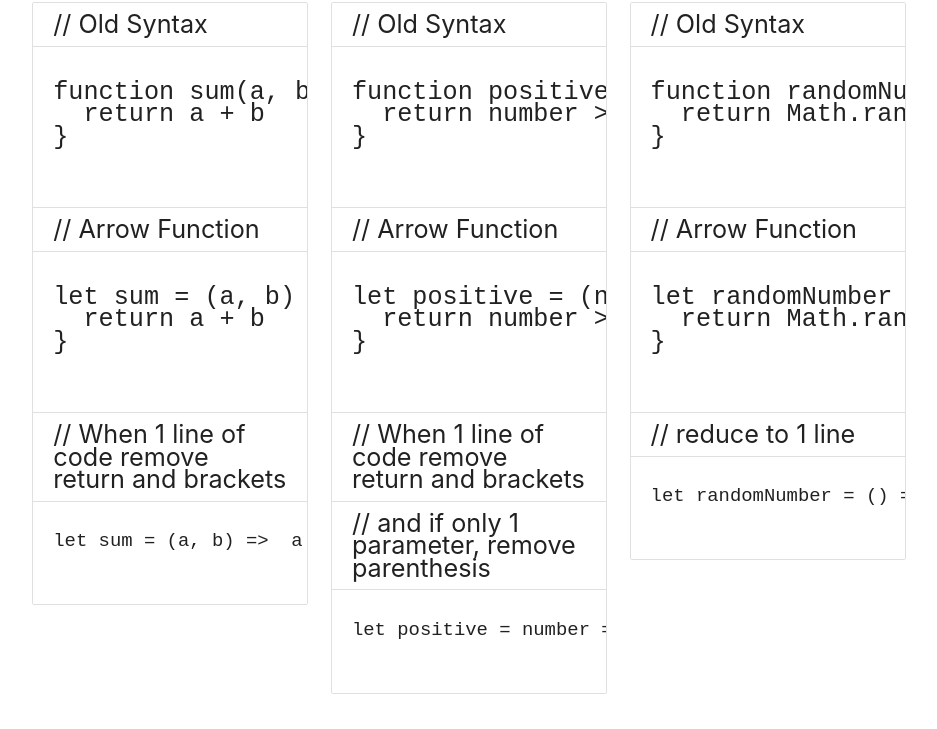
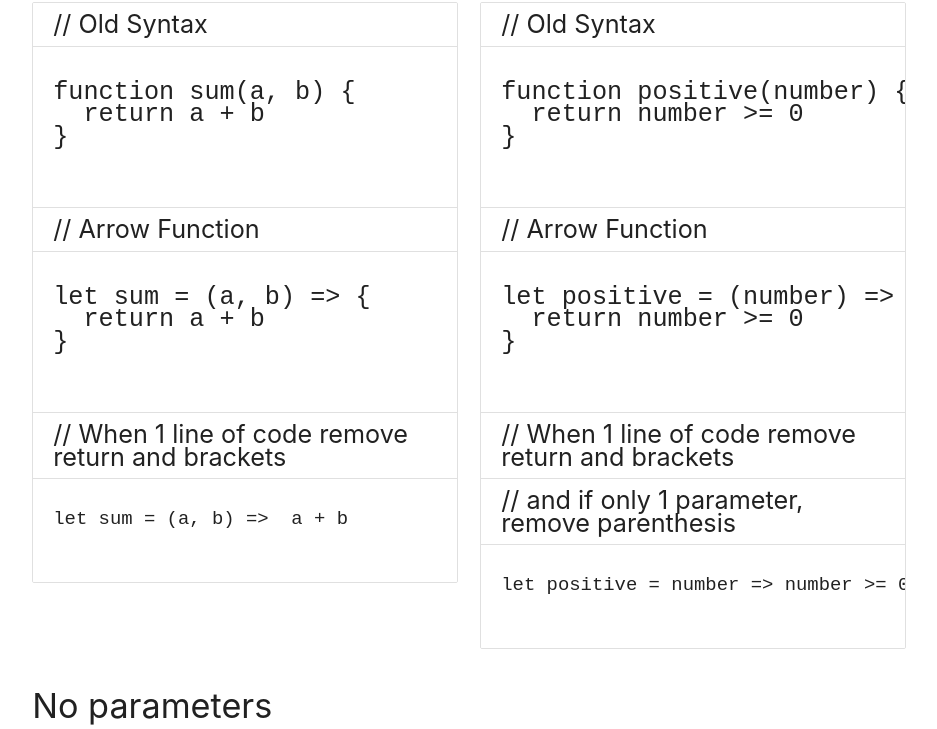
Before and after one commit to miguelapb35/ArrowFunction, a plain HTML site: page index.html in a window 1280 px wide. Shown: the part 344-1073 px from the top of the page, without its empty margins (171-1108 px from the left). Drawn offline with nearby package versions, Linux system fonts and the light colour scheme.

Commit message:
update index
grid fix

```diff
--- a/index.html
+++ b/index.html
@@ -22,7 +22,7 @@
       <div class="col s12 text-align-center">
         <h2>About Syntax</h2>
       </div>
-      <div class="col s12 m6 xl4">
+      <div class="col s12 m6">
         <h4>2 parameters</h4>
           <ul class="collection">
             <li class="collection-item">// Old Syntax</li>
@@ -51,7 +51,7 @@ let sum = (a, b) =>  a + b
             </li>
           </ul>
       </div>
-      <div class="col s12 m6 xl4">
+      <div class="col s12 m6">
         <h4>1 parameters</h4>
           <ul class="collection">
             <li class="collection-item">// Old Syntax</li>
@@ -81,7 +81,7 @@ let positive = number => number >= 0
             </li>
           </ul>
       </div>
-      <div class="col s12 m12 xl4">
+      <div class="col s12 m12">
         <h4>No parameters</h4>
           <ul class="collection">
             <li class="collection-item">// Old Syntax</li>
```
